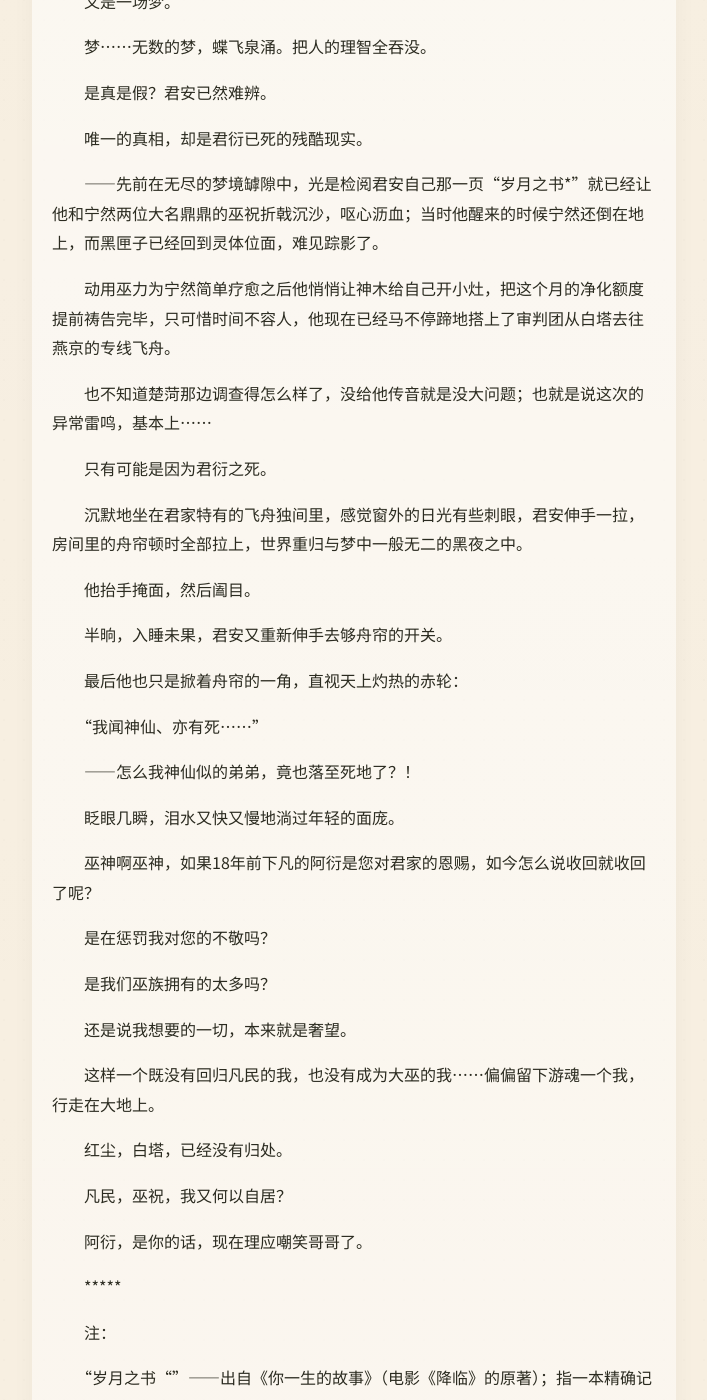
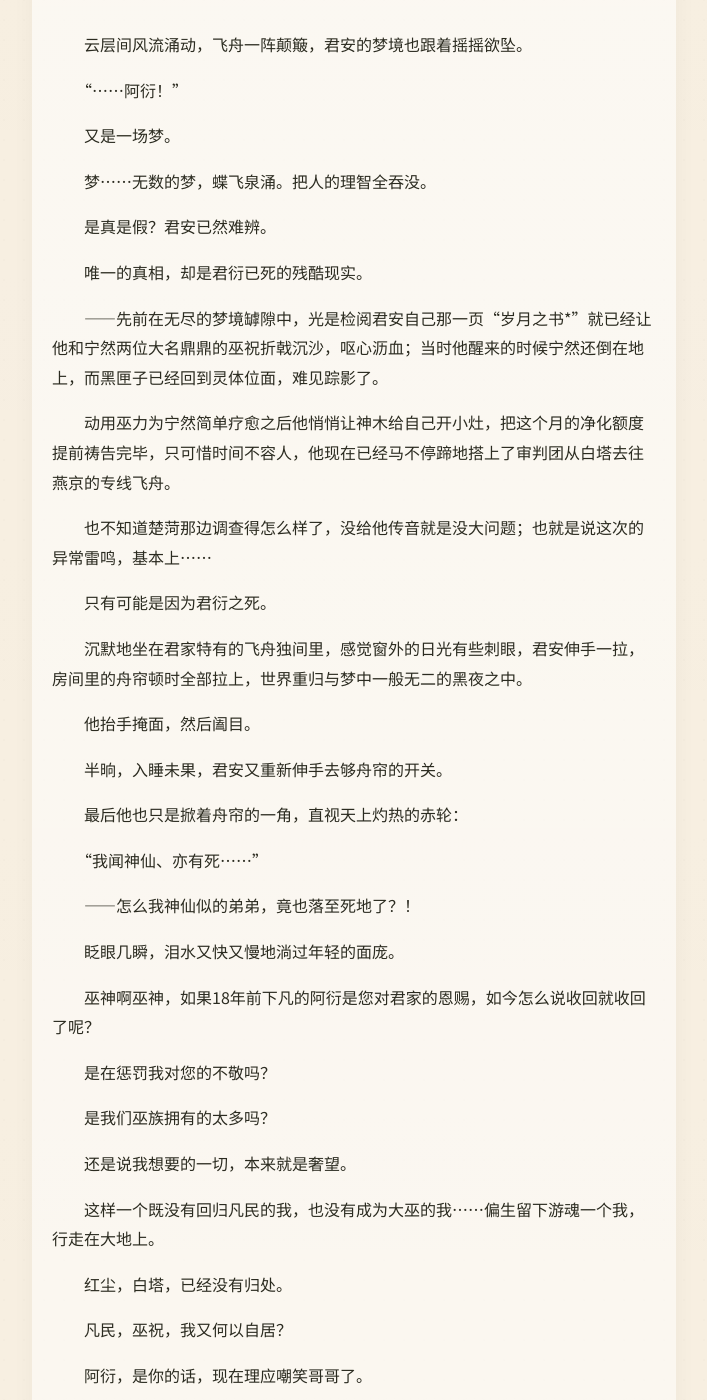
Before and after one commit to LotusSaverin/TheLeaf-BorneDream, a Jekyll site: the page built from chapter-06.md, in a window 1280 px wide and 1400 px high, scrolled down 1130 px. Shown: the whole window, without its empty margins (286-993 px from the left). Built offline with Jekyll 4.4.1, drawn with Linux system fonts in a browser that asks for light colours; some web fonts are replaced; our own code applies the rules of GitHub Pages for plain Markdown files; some of the changed text lies outside the part shown.

Commit message:
Revise chapter 6 with new narrative details
Updated chapter content, added new narrative elements and reflections on character's feelings and circumstances.

```diff
--- a/chapter-06.md
+++ b/chapter-06.md
@@ -4,9 +4,9 @@
 
 　　“哥……”
 
-　　“别撒娇，我之前怎么跟你说的？”
+　　“别撒娇，我之前怎么跟你说的？我是想继任家主没错，但不该是建立在你动用梦境具象化的基础上；你能给我圆上这一回，难道以后你就什么都不做了，净给我打圆场？”
 
-　　“可我只是觉得哥你值得。巫神降我于世间，必然是有我独一份的使命！”
+　　“不可以吗？哎别敲脑袋！可我只是觉得哥你值得……巫神降我于世间，必然是有我独一份的使命！”
 
 　　“嗯↑？”
 
@@ -28,12 +28,61 @@
 
 　　*****
 
+　　云层间风流涌动，飞舟一阵颠簸，君安的梦境也跟着摇摇欲坠。
+
 　　“……阿衍！”
 
 　　又是一场梦。
 
 　　梦……无数的梦，蝶飞泉涌。把人的理智全吞没。
 
+　　是真是假？君安已然难辨。
+
+　　唯一的真相，却是君衍已死的残酷现实。
+
+　　——先前在无尽的梦境罅隙中，光是检阅君安自己那一页“岁月之书*”就已经让他和宁然两位大名鼎鼎的巫祝折戟沉沙，呕心沥血；当时他醒来的时候宁然还倒在地上，而黑匣子已经回到灵体位面，难见踪影了。
+
+　　动用巫力为宁然简单疗愈之后他悄悄让神木给自己开小灶，把这个月的净化额度提前祷告完毕，只可惜时间不容人，他现在已经马不停蹄地搭上了审判团从白塔去往燕京的专线飞舟。
+
+　　也不知道楚菏那边调查得怎么样了，没给他传音就是没大问题；也就是说这次的异常雷鸣，基本上……
+
+　　只有可能是因为君衍之死。
+
+　　沉默地坐在君家特有的飞舟独间里，感觉窗外的日光有些刺眼，君安伸手一拉，房间里的舟帘顿时全部拉上，世界重归与梦中一般无二的黑夜之中。
+
+　　他抬手掩面，然后阖目。
+
+　　半晌，入睡未果，君安又重新伸手去够舟帘的开关。
+
+　　最后他也只是掀着舟帘的一角，直视天上灼热的赤轮：
+
+　　“我闻神仙、亦有死……”
+
+　　——怎么我神仙似的弟弟，竟也落至死地了？！
+
+　　眨眼几瞬，泪水又快又慢地淌过年轻的面庞。
+
+　　巫神啊巫神，如果18年前下凡的阿衍是您对君家的恩赐，如今怎么说收回就收回了呢？
+
+　　是在惩罚我对您的不敬吗？
+
+　　是我们巫族拥有的太多吗？
+
+　　还是说我想要的一切，本来就是奢望。
+
+　　这样一个既没有回归凡民的我，也没有成为大巫的我……偏生留下游魂一个我，行走在大地上。
+
+　　红尘，白塔，已经没有归处。
+
+　　凡民，巫祝，我又何以自居？
+
+　　阿衍，是你的话，现在理应嘲笑哥哥了。
+
+　　*****
+
+　　注：
+
+　　“岁月之书“”——出自《你一生的故事》（电影《降临》的原著）；指一本精确记载过去与未来所有事件的虚构书籍，用以探讨预知未来与自由意志的矛盾。
 　　是真是假？君安已然难辨。
 
 　　唯一的真相，却是君衍已死的残酷现实。
```
